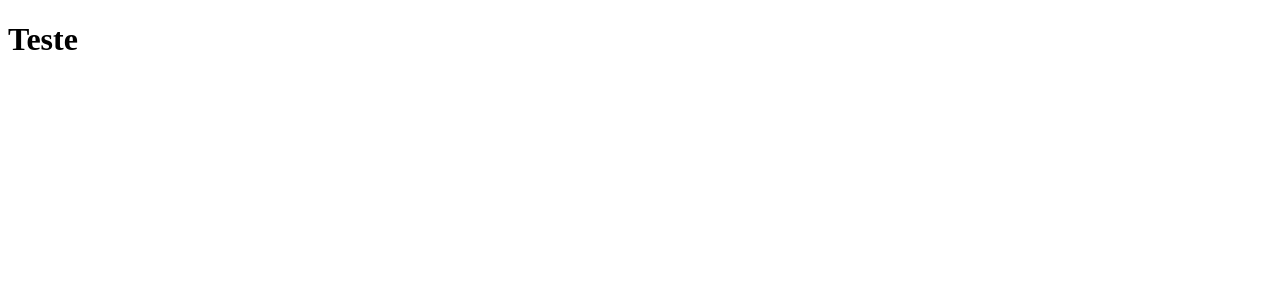
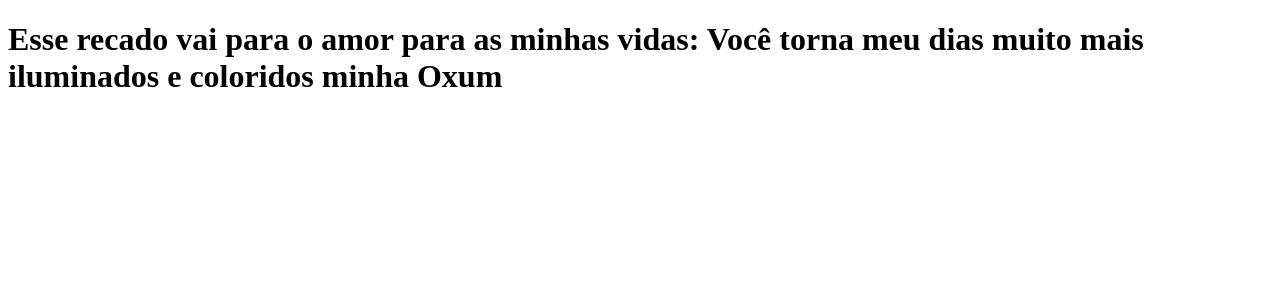
Before and after one commit to Landro001/clone-tabnews, a Next.js app: page / in a window 1280 px wide. Shown: the top 300 px of the page. Built offline with nearby package versions, Linux system fonts and the light colour scheme.

Commit message:
Recado para quem amo

```diff
--- a/pages/index.js
+++ b/pages/index.js
@@ -1,5 +1,5 @@
 function Home() {
-    return <h1>Teste</h1>
+    return <h1>Esse recado vai para o amor para as minhas vidas: Você torna meu dias muito mais iluminados e coloridos minha Oxum</h1>
 }
 
 export default Home;
```
